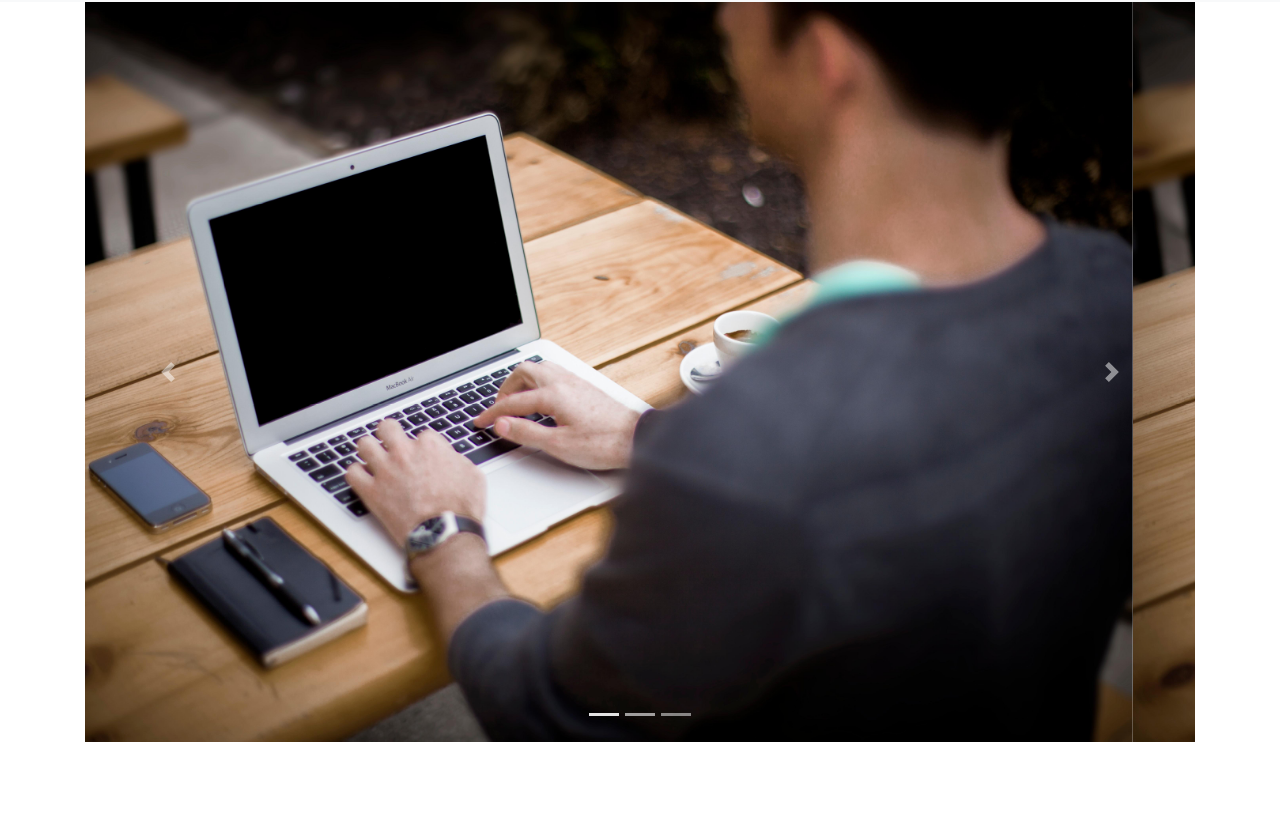
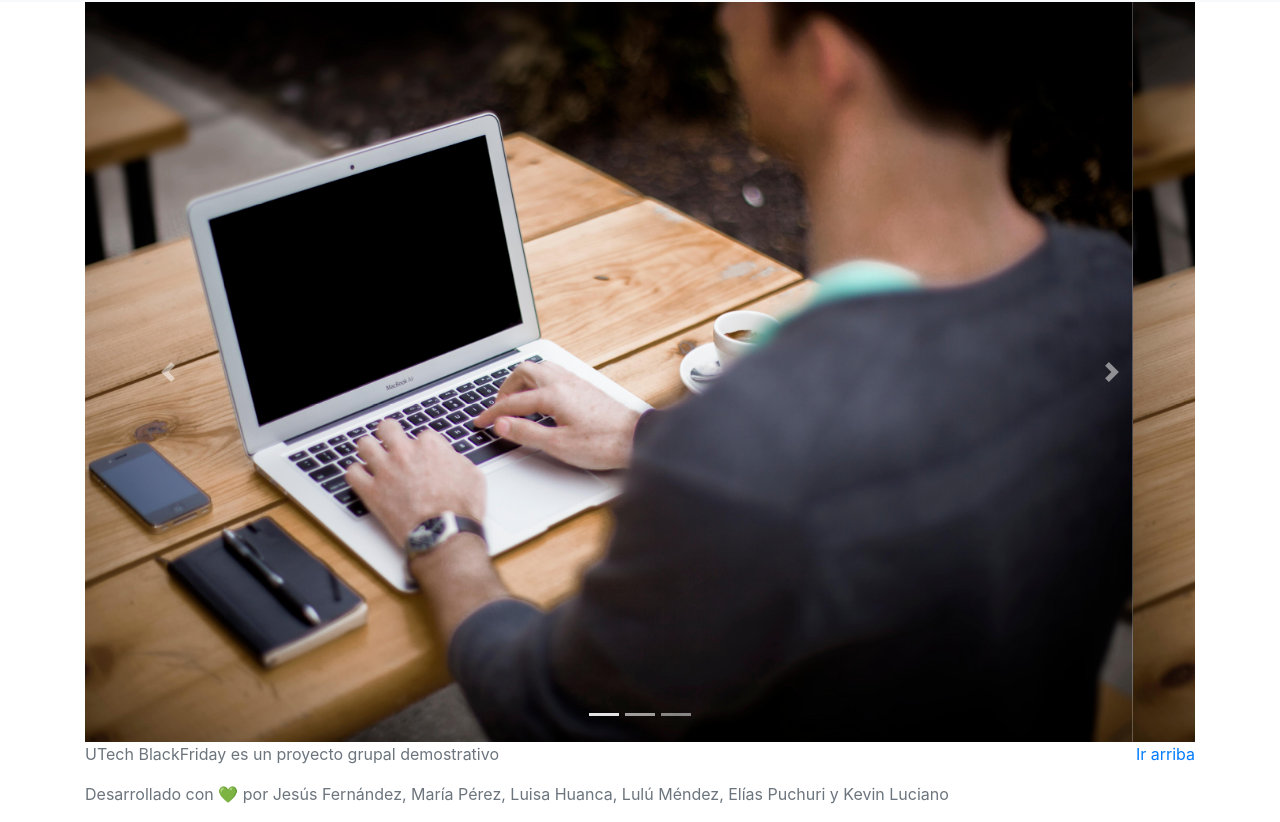
Before and after one commit to JesusFz93/grupal, a website: page app/nosotros.html in a window 1280 px wide. Shown: the part 54-876 px from the top of the page. Before the commit the page ends 800 px from the top, so only its background shows below. Drawn offline with nearby package versions, Linux system fonts and the light colour scheme.

Commit message:
Footer integration

```diff
--- a/app/nosotros.html
+++ b/app/nosotros.html
@@ -65,6 +65,16 @@
         </div>
     </main>
 
+    <footer class="text-muted">
+        <div class="container">
+          <p class="float-right">
+            <a href="#">Ir arriba</a>
+          </p>
+          <p>UTech BlackFriday es un proyecto grupal demostrativo</p>
+          <p>Desarrollado con 💚 por Jesús Fernández, María Pérez, Luisa Huanca, Lulú Méndez, Elías Puchuri y Kevin Luciano</p>
+        </div>
+      </footer>
+
 </body>
 <script src="https://cdn.jsdelivr.net/npm/jquery@3.5.1/dist/jquery.slim.min.js" integrity="sha384-DfXdz2htPH0lsSSs5nCTpuj/zy4C+OGpamoFVy38MVBnE+IbbVYUew+OrCXaRkfj" crossorigin="anonymous"></script>
 <script src="https://cdn.jsdelivr.net/npm/bootstrap@4.6.1/dist/js/bootstrap.bundle.min.js" integrity="sha384-fQybjgWLrvvRgtW6bFlB7jaZrFsaBXjsOMm/tB9LTS58ONXgqbR9W8oWht/amnpF" crossorigin="anonymous"></script>
```
